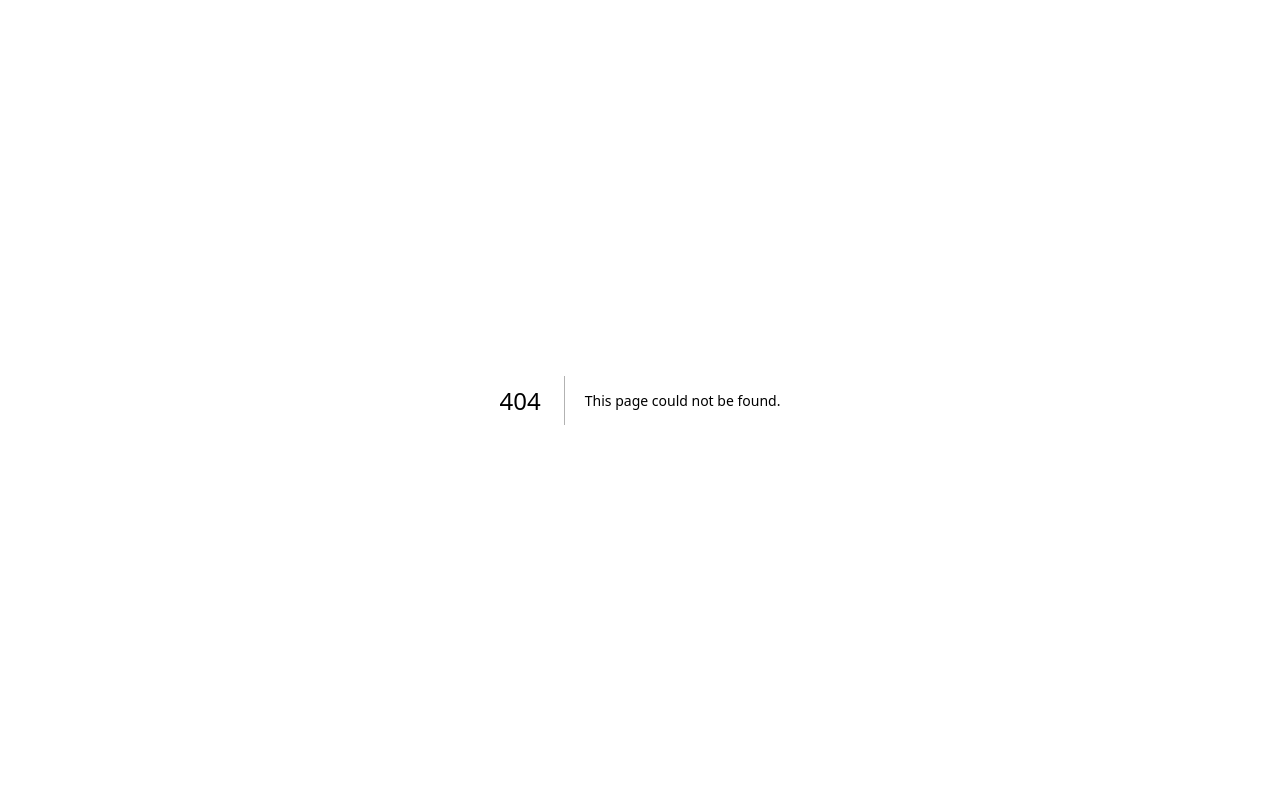
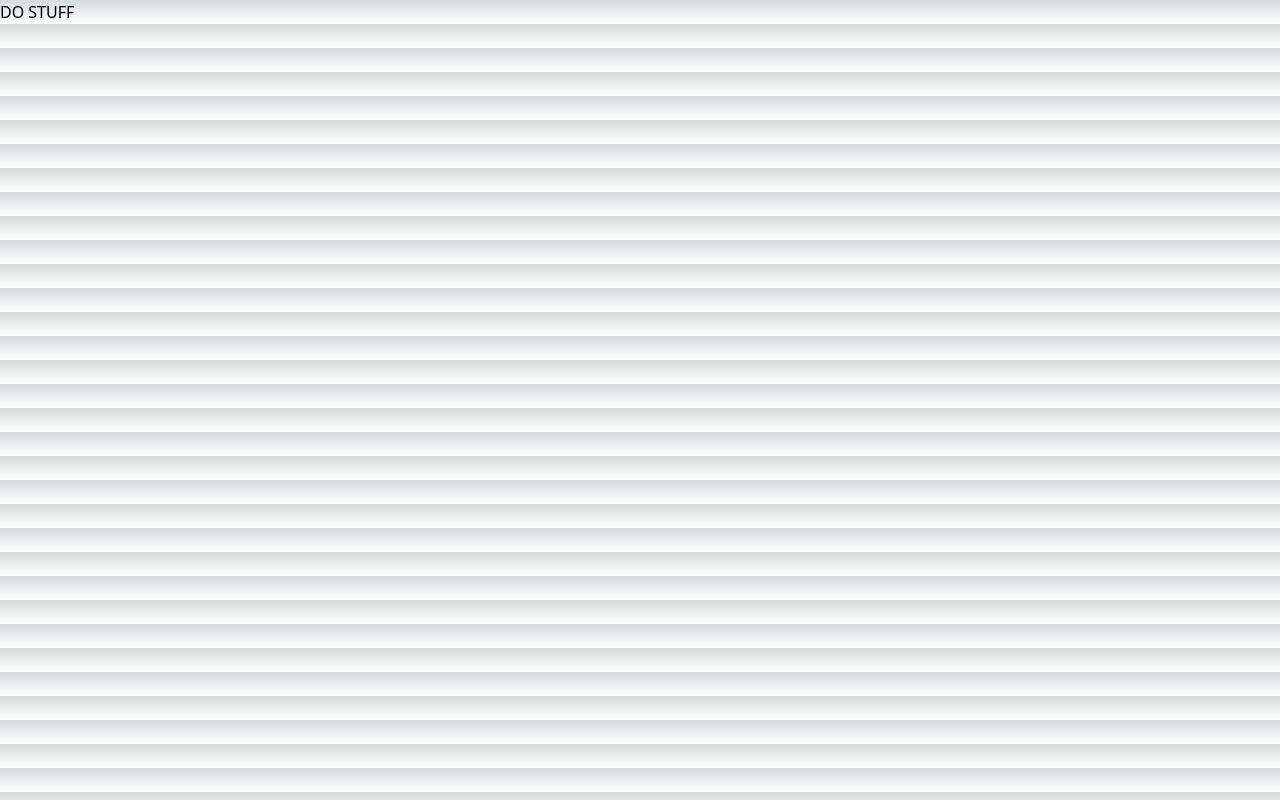
Before and after one commit to joe-lin-tech/getaway-guru, a Next.js app: page /recommendations in a window 1280 px wide. Before the commit this address had no page. Built offline with nearby package versions, Linux system fonts and the light colour scheme.

Commit message:
Add Geolocation + Yelp API Frontend Request

```diff
--- a/components/hero.js
+++ b/components/hero.js
@@ -10,7 +10,7 @@ const Hero = () => {
           <img
             src="/hero.jpeg"
             alt=""
-            className="inset-0 -z-10 h-full w-full object-fill"
+            className="inset-0 -z-10 h-full w-full object-cover"
           />
         </div>
         <div className="max-w-3xl py-32 sm:py-48 lg:py-56">
@@ -25,14 +25,17 @@ const Hero = () => {
           </div>
           <div className="text-center">
             <h1 className="text-4xl font-bold tracking-tight text-white sm:text-6xl">
-              Plan your next vacation trip with Getaway-Guru.
+              Plan your next vacation trip with&nbsp;
+              <span className="block w-full text-transparent bg-clip-text bg-gradient-to-r from-green-500 to-blue-500 lg:inline">
+                Getaway-Guru
+              </span>.
             </h1>
             <p className="mt-6 text-lg leading-8">
               Find the best bookings and travel recommendations.
             </p>
             <div className="mt-10 flex items-center justify-center gap-x-6">
               <a
-                href="#"
+                onClick={() => console.log("HELLO")}
                 className="rounded-md bg-indigo-600 px-3.5 py-2.5 text-sm font-semibold text-white shadow-sm hover:bg-indigo-500 focus-visible:outline focus-visible:outline-2 focus-visible:outline-offset-2 focus-visible:outline-indigo-600"
               >
                 Get started
--- /dev/null
+++ b/pages/recommendations.js
@@ -0,0 +1,30 @@
+const Recommendations = () => {
+  const successCallback = async (position) => {
+    const params = {
+      latitude: position.coords.latitude,
+      longitude: position.coords.longitude,
+      term: 'food'
+    }
+    const response = await fetch(`/api/yelp`, {
+      method: "POST",
+      headers: {
+        "Content-Type": "application/json",
+      },
+      body: JSON.stringify(params)
+    }).then((res) => {
+      console.log(res.json());
+    }).catch((err) => {
+      console.log(err);
+    })
+  };
+
+  const errorCallback = (error) => {
+    console.log(error);
+  };
+
+  return (
+    <a onClick={() => navigator.geolocation.getCurrentPosition(successCallback, errorCallback)}>DO STUFF</a>
+  )
+}
+
+export default Recommendations;
```
Also changed, not shown: pages/api/yelp.js (indentation only).
